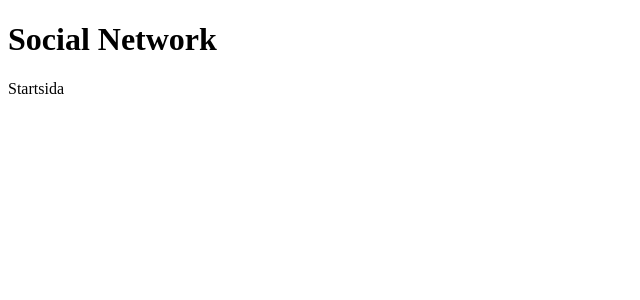
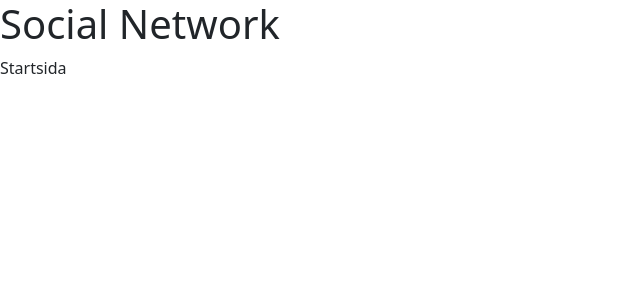
Before and after one commit to WilliamSkogh/SocialNetwork, a React (Vite) app in the folder frontend/: page / in a window 1280 px wide. Shown: the top 300 px of the page, without its empty margins (0-640 px from the left). Built offline with nearby package versions, Linux system fonts and the light colour scheme.

Commit message:
Add Bootstrap and React-Bootstrap dependencies; update main.tsx for Bootstrap integration

```diff
--- a/frontend/package.json
+++ b/frontend/package.json
@@ -12,7 +12,9 @@
   },
   "dependencies": {
     "axios": "^1.13.2",
+    "bootstrap": "^5.3.8",
     "react": "^19.2.0",
+    "react-bootstrap": "^2.10.10",
     "react-dom": "^19.2.0",
     "react-router-dom": "^7.9.6"
   },
--- a/frontend/src/main.tsx
+++ b/frontend/src/main.tsx
@@ -1,9 +1,10 @@
-import { StrictMode } from 'react'
-import { createRoot } from 'react-dom/client'
+import React from 'react'
+import ReactDom from 'react-dom/client'
+import 'bootstrap/dist/css/bootstrap.min.css'
 import App from './App.tsx'
 
-createRoot(document.getElementById('root')!).render(
-  <StrictMode>
+ReactDom.createRoot(document.getElementById('root')!).render(
+  <React.StrictMode>
     <App />
-  </StrictMode>,
+  </React.StrictMode>,
 )
```
Also changed, not shown: 1 other file (tests, documents, lock files or other folders).
